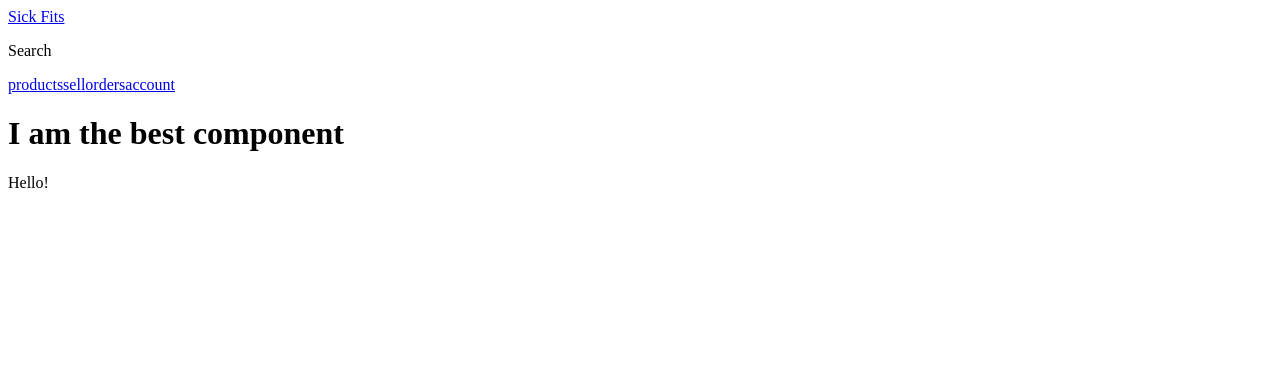
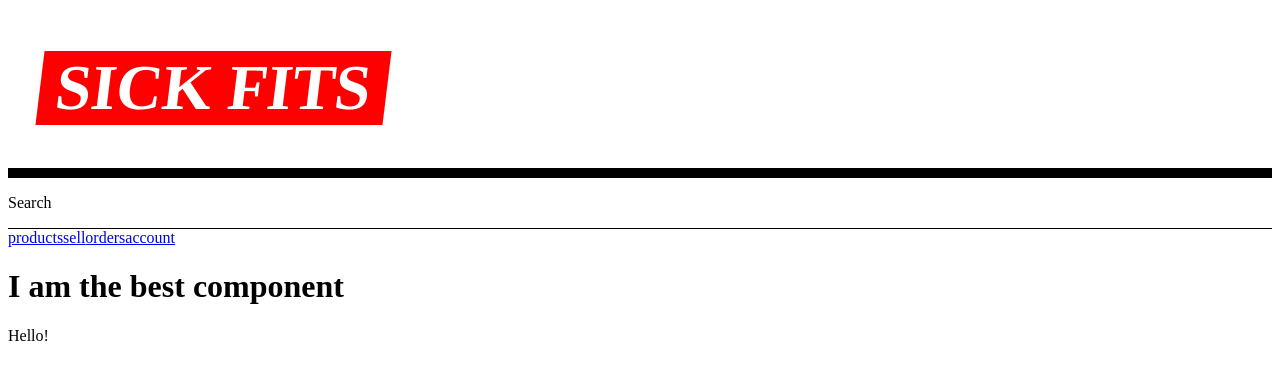
Before and after one commit to xkatharinerussell/Advanced-React-Course, a Next.js app in the folder sick-fits/frontend/: page /account in a window 1280 px wide. Shown: the top 380 px of the page. Built offline with nearby package versions, Linux system fonts and the light colour scheme.

Commit message:
Add styles for page header

```diff
--- a/sick-fits/frontend/components/Header.js
+++ b/sick-fits/frontend/components/Header.js
@@ -1,18 +1,53 @@
 import Link from 'next/link';
+import styled from 'styled-components';
 import Nav from './Nav';
+
+// Styled component
+const Logo = styled.h1`
+  font-size: 4rem;
+  margin-left: 2rem;
+  position: relative;
+  z-index: 2;
+  background: red;
+  transform: skew(-7deg);
+
+  a {
+    color: white;
+    text-decoration: none;
+    text-transform: uppercase;
+    padding: 0.5rem 1rem;
+  }
+`;
+
+const HeaderStyles = styled.header`
+  .bar {
+    border-bottom: 10px solid var(--black, black);
+    display: grid;
+    grid-template-columns: auto 1fr;
+    justify-content: space-between;
+    align-items: center;
+  }
+  .sub-bar {
+    display: grid;
+    grid-template-columns: 1fr auto;
+    border-bottom: 1px solid var(--black, black);
+  }
+`;
 
 export default function Header() {
   return (
-    <header>
+    <HeaderStyles>
       <div className="bar">
         {/* Link is a Next JS component that doesn't refresh page when you click */}
         {/* If you want to link outside your site, still use a href */}
-        <Link href="/">Sick Fits</Link>
+        <Logo>
+          <Link href="/">Sick Fits</Link>
+        </Logo>
       </div>
       <div className="sub-bar">
         <p>Search</p>
       </div>
       <Nav />
-    </header>
+    </HeaderStyles>
   );
 }
```
